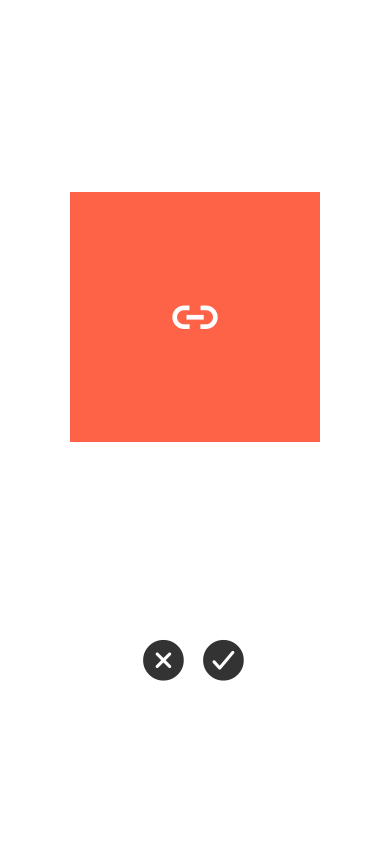
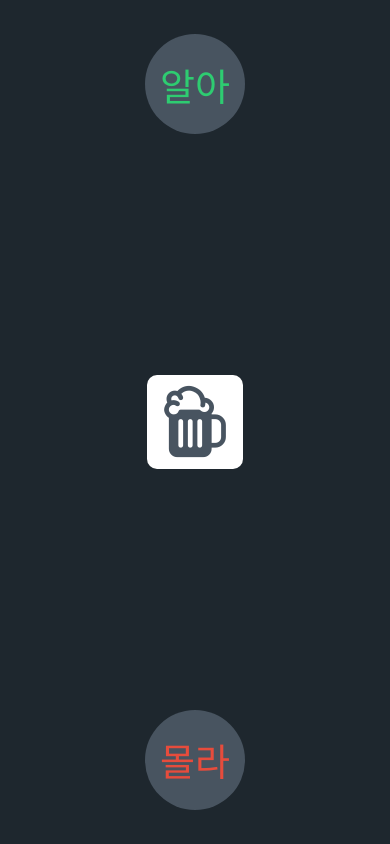
Before and after one commit to U-gummy/lang-app, a React Native app: screen / in a window 390 px wide. Built offline with nearby package versions, Linux system fonts and the light colour scheme.

Commit message:
:seedling: Drag and Drop Project part One

```diff
--- a/App.js
+++ b/App.js
@@ -8,137 +8,106 @@ import {
   Text,
   TouchableOpacity,
   View,
+  useAnimatedValue,
 } from "react-native";
 import styled from "styled-components/native";
 import Ionicons from "@expo/vector-icons/Ionicons";
 import icons from "./icons";
+const BLACK_COLOR = "#1e272e";
+const GRAY = "#485460";
+const GREEN = "#2ecc71";
+const RED = "#e74c3c";
 
 const Container = styled.View`
   flex: 1;
+  background-color: ${BLACK_COLOR};
+`;
+const Edge = styled.View`
+  flex: 1;
+  align-items: center;
+  justify-content: center;
+`;
+const WordContainer = styled(Animated.createAnimatedComponent(View))`
+  width: 100px;
+  height: 100px;
+  align-items: center;
+  justify-content: center;
+  background-color: ${GRAY};
+  border-radius: 50%;
+`;
+const Word = styled.Text`
+  font-size: 38px;
+  font-weight: 500;
+  color: ${({ color }) => color};
+`;
+const Center = styled.View`
+  flex: 3;
   justify-content: center;
   align-items: center;
 `;
-const Card = styled(Animated.createAnimatedComponent(View))`
-  justify-content: center;
-  align-items: center;
-  width: 250px;
-  height: 250px;
-  background: tomato;
-  position: absolute;
+
+const IconCard = styled(Animated.createAnimatedComponent(View))`
+  background-color: #fff;
+  padding: 5px 10px;
+  border-radius: 10px;
 `;
-
-const Button = styled.TouchableOpacity`
-  margin: 0 5px;
-`;
-const ButtonContainer = styled.View`
-  flex-direction: row;
-  flex: 1;
-`;
-const CardContainer = styled.View`
-  justify-content: center;
-  align-items: center;
-  flex: 3;
-`;
-
 export default function App() {
   // Values
   const scale = useRef(new Animated.Value(1)).current;
-  const position = useRef(new Animated.Value(0)).current;
-  const rotation = position.interpolate({
-    inputRange: [-250, 250],
-    outputRange: ["-15deg", "15deg"],
+  const position = useRef(new Animated.ValueXY({ x: 0, y: 0 })).current;
+  // Animation
+  const onPressIn = Animated.spring(scale, {
+    toValue: 0.9,
+    useNativeDriver: true,
   });
-  const secondScale = position.interpolate({
-    inputRange: [-300, 0, 300],
-    outputRange: [1, 0.5, 1],
-    extrapolate: "clamp",
-  });
-
-  // Animation
   const onPressOut = Animated.spring(scale, {
     toValue: 1,
     useNativeDriver: true,
   });
-  const onPressIn = Animated.spring(scale, {
-    toValue: 0.95,
-    useNativeDriver: true,
-  });
-  const goCenter = Animated.spring(position, {
+  const goHome = Animated.spring(position, {
     toValue: 0,
     useNativeDriver: true,
   });
-
-  const goLeft = Animated.spring(position, {
-    toValue: -500,
-    tension: 5,
-    useNativeDriver: true,
-  });
-  const goRight = Animated.spring(position, {
-    toValue: 500,
-    tension: 5,
-    useNativeDriver: true,
-  });
-
+  // Pan Responder
   const panResponder = useRef(
     PanResponder.create({
       onStartShouldSetPanResponder: () => true,
-      onPanResponderMove: (_, { dx }) => {
-        position.setValue(dx);
+      onPanResponderMove: (_, { dx, dy }) => {
+        position.setValue({ x: dx, y: dy });
       },
-      onPanResponderGrant: () => onPressIn.start(),
-      onPanResponderRelease: (_, { dx }) => {
-        if (dx < -230) {
-          goLeft.start(onDismiss);
-        } else if (dx > 230) {
-          goRight.start(onDismiss);
-        } else {
-          Animated.parallel([onPressOut, goCenter]).start();
-        }
+      onPanResponderGrant: () => {
+        onPressIn.start();
+      },
+      onPanResponderRelease: () => {
+        Animated.parallel([onPressOut, goHome]).start();
       },
     })
   ).current;
 
   // State
-  const [index, setIndex] = useState(0);
-  const onDismiss = () => {
-    scale.setValue(1);
-    position.setValue(0);
-    setIndex((prev) => prev + 1);
-  };
-  const closePress = () => {
-    goLeft.start(onDismiss);
-  };
-  const checkPress = () => {
-    goRight.start(onDismiss);
-  };
+
   return (
     <Container>
-      <CardContainer>
-        <Card style={{ transform: [{ scale: secondScale }] }}>
-          <Ionicons name={icons[index + 1]} size={50} color="white" />
-        </Card>
-        <Card
+      <Edge>
+        <WordContainer>
+          <Word color={GREEN}>알아</Word>
+        </WordContainer>
+      </Edge>
+      <Center>
+        <IconCard
           {...panResponder.panHandlers}
           style={{
-            transform: [
-              { scale },
-              { translateX: position },
-              { rotateZ: rotation },
-            ],
+            transform: [...position.getTranslateTransform(), { scale }],
           }}
         >
-          <Ionicons name={icons[index]} size={50} color="white" />
-        </Card>
-      </CardContainer>
-
-      <ButtonContainer>
-        <Button onPress={closePress}>
-          <Ionicons name="close-circle" size={50} color="#333" />
-        </Button>
-        <Button onPress={checkPress}>
-          <Ionicons name="checkmark-circle" size={50} color="#333" />
-        </Button>
-      </ButtonContainer>
+          <Ionicons name="beer" color={GRAY} size={76} />
+        </IconCard>
+      </Center>
+      <Edge>
+        <WordContainer>
+          <Word color={RED}>몰라</Word>
+        </WordContainer>
+      </Edge>
     </Container>
   );
 }
```
Also changed, not shown: _App.js (added, +148 -0 lines).
